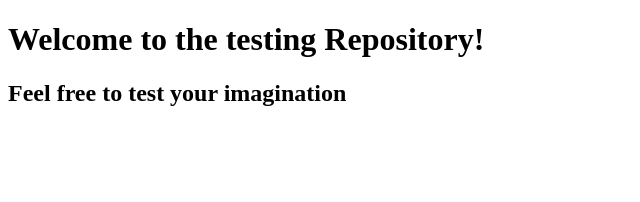
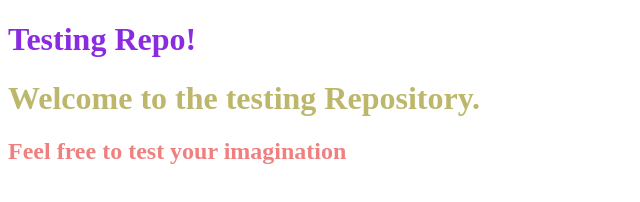
Before and after one commit to neuro533/test.github.io, a plain HTML site: page index.html in a window 1280 px wide. Shown: the whole page, without its empty margins (0-640 px from the left). Drawn offline with Linux system fonts and the light colour scheme.

Commit message:
addind color to all the heading lines to have better interface vision

```diff
--- a/index.html
+++ b/index.html
@@ -7,7 +7,8 @@
     <title>Testing Repo</title>
 </head>
 <body>
-    <h1>Welcome to the testing Repository!</h1>
-    <h2 style="display: flexbox; overscroll-behavior-inline:auto;">Feel free to test your imagination</h2>
+    <h1 style="color: blueviolet;">Testing Repo!</h1>
+    <h1 style="color: darkkhaki;">Welcome to the testing Repository.</h1>
+    <h2 style="display: flexbox; overscroll-behavior-inline:auto; color: lightcoral;">Feel free to test your imagination</h2>
 </body>
 </html>
```
